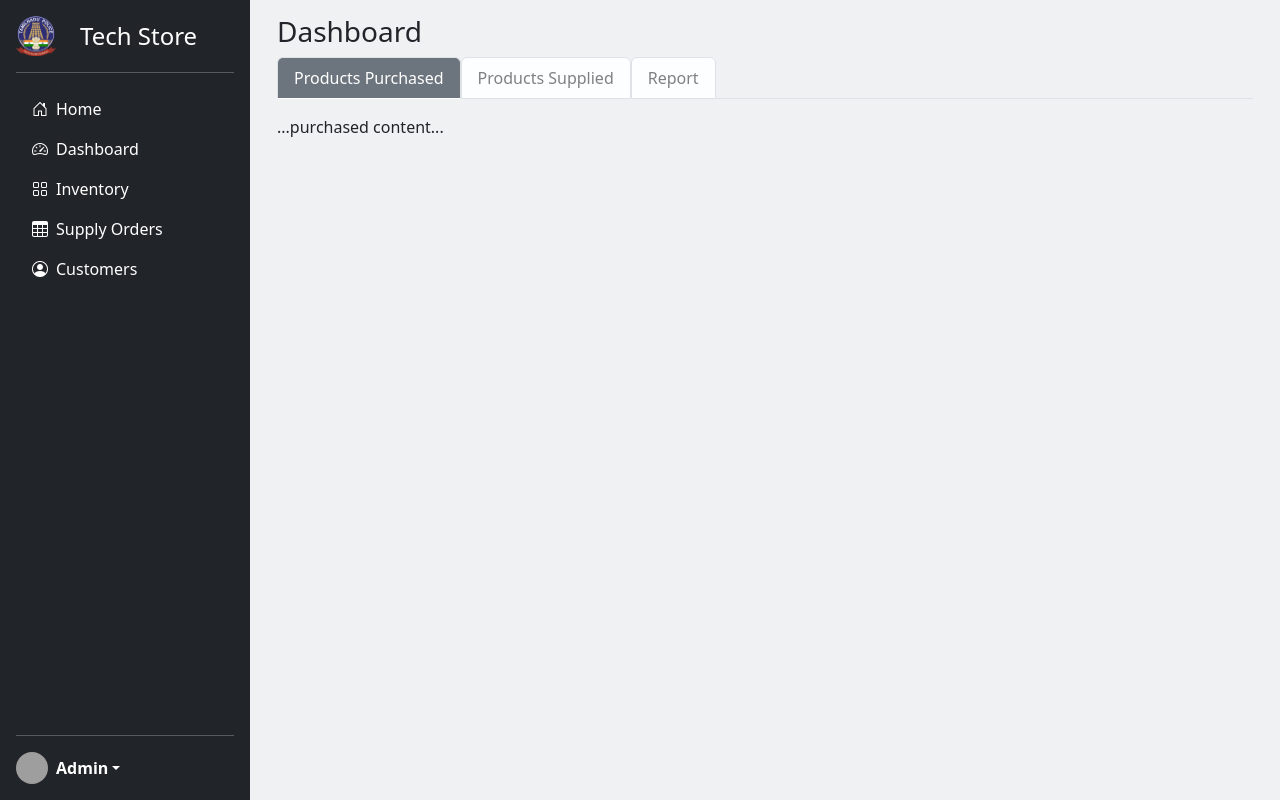
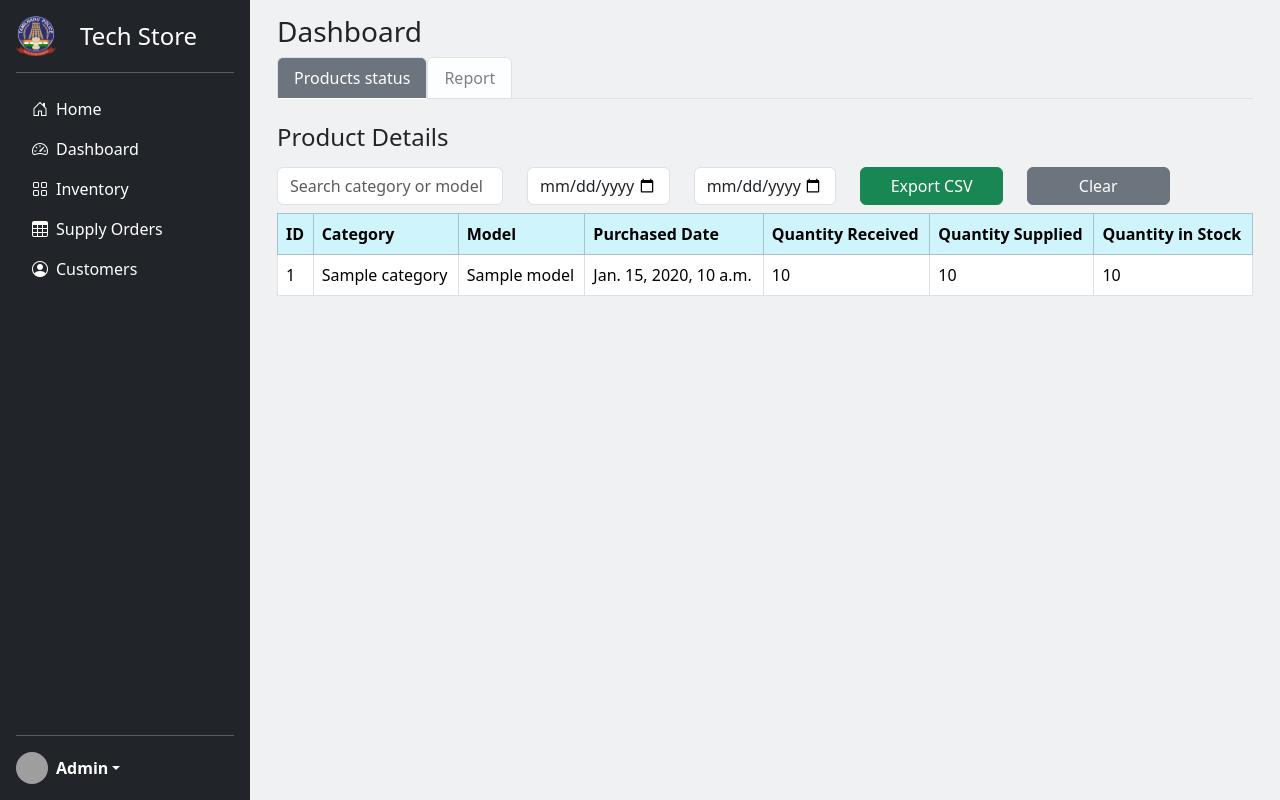
Before and after one commit to rdc-tech49/techstore, a Django app: template storemanagement/techstore/templates/techstore/store_admin_dashboard.html in a window 1280 px wide. Run offline with Django 3.2, Linux system fonts and the light colour scheme; the template is opened without the code that fills it: most values are stand-ins (such as "Sample title", 1, 10 or a date in 2020); grey boxes are pictures that could not be loaded.

Commit message:
added table,filter,export in dashboard

```diff
--- a/storemanagement/techstore/templates/techstore/store_admin_dashboard.html
+++ b/storemanagement/techstore/templates/techstore/store_admin_dashboard.html
@@ -4,19 +4,127 @@
   <h3>Dashboard</h3>
   <ul class="nav nav-tabs">
     <li class="nav-item">
-      <a class="nav-link active" data-bs-toggle="tab" href="#purchased">Products Purchased</a>
+      <a class="nav-link active" data-bs-toggle="tab" href="#product_status">Products status</a>
     </li>
-    <li class="nav-item">
-      <a class="nav-link" data-bs-toggle="tab" href="#supplied">Products Supplied</a>
-    </li>
+
     <li class="nav-item">
       <a class="nav-link" data-bs-toggle="tab" href="#report">Report</a>
     </li>
   </ul>
   <div class="tab-content mt-3">
-    <div class="tab-pane fade show active" id="purchased">...purchased content...</div>
-    <div class="tab-pane fade" id="supplied">...supplied content...</div>
+    <div class="tab-pane fade show active" id="product-status" role="tabpanel">
+      <h4 class="mt-4">Product Details</h4>
+
+  <!-- Filters -->
+  <div class="row mt-3 mb-2">
+    <div class="col-md-3">
+      <input type="text" id="productSearch" class="form-control" placeholder="Search category or model">
+    </div>
+    <div class="col-md-2">
+      <input type="date" id="startDate" class="form-control">
+    </div>
+    <div class="col-md-2">
+      <input type="date" id="endDate" class="form-control">
+    </div>
+    <div class="col-md-2">
+      <button class="btn btn-success w-100" id="exportCSV">Export CSV</button>
+    </div>
+    <div class="col-md-2">
+      <button class="btn btn-secondary w-100" id="clearFilters">Clear</button>
+    </div>
+  </div>
+
+
+  <!-- Table -->
+  <div class="table-responsive" style="max-height: 400px; overflow-y: auto;">
+    <table class="table table-bordered">
+      <thead class="table-info">
+        <tr>
+          <th>ID</th>
+          <th>Category</th>
+          <th>Model</th>
+          <th>Purchased Date</th>
+          <th>Quantity Received</th>
+          <th>Quantity Supplied</th>
+          <th>Quantity in Stock</th>
+        </tr>
+      </thead>
+      <tbody id="productStatusTableBody">
+        {% for item in product_status %}
+        <tr>
+          <td>{{ item.id }}</td>
+          <td>{{ item.category }}</td>
+          <td>{{ item.model }}</td>
+          <td>{{ item.purchased_date }}</td>
+          <td>{{ item.quantity_received }}</td>
+          <td>{{ item.quantity_supplied }}</td>
+          <td>{{ item.quantity_in_stock }}</td>
+        </tr>
+        {% endfor %}
+      </tbody>
+    </table>
+  </div>
+</div>
+
+
     <div class="tab-pane fade" id="report">...report content...</div>
   </div>
+
+  {% comment %} filter for first table  {% endcomment %}
+  <script>
+    function fetchProductStatus() {
+      const search = document.getElementById("productSearch").value;
+      const startDate = document.getElementById("startDate").value;
+      const endDate = document.getElementById("endDate").value;
+
+      fetch(`/dashboard/product-status/filter/?search=${search}&start_date=${startDate}&end_date=${endDate}`)
+        .then(response => response.json())
+        .then(data => {
+          const tbody = document.getElementById("productStatusTableBody");
+          tbody.innerHTML = "";
+
+          if (data.length === 0) {
+            tbody.innerHTML = '<tr><td colspan="7" class="text-center">No records found</td></tr>';
+          } else {
+            data.forEach((item) => {
+              tbody.innerHTML += `
+                <tr>
+                  <td>${item.id}</td>
+                  <td>${item.category}</td>
+                  <td>${item.model}</td>
+                  <td>${item.purchased_date}</td>
+                  <td>${item.quantity_received}</td>
+                  <td>${item.quantity_supplied}</td>
+                  <td>${item.quantity_in_stock}</td>
+                </tr>`;
+            });
+          }
+        });
+    }
+
+    document.getElementById("productSearch").addEventListener("input", fetchProductStatus);
+    document.getElementById("startDate").addEventListener("change", fetchProductStatus);
+    document.getElementById("endDate").addEventListener("change", fetchProductStatus);
+
+    document.getElementById("exportCSV").addEventListener("click", function () {
+      const search = document.getElementById("productSearch").value;
+      const startDate = document.getElementById("startDate").value;
+      const endDate = document.getElementById("endDate").value;
+
+      const url = `/dashboard/product-status/export/?search=${search}&start_date=${startDate}&end_date=${endDate}`;
+      window.location.href = url;
+    });
+    // ✅ Clear Button Function
+    document.getElementById("clearFilters").addEventListener("click", function () {
+      document.getElementById("productSearch").value = "";
+      document.getElementById("startDate").value = "";
+      document.getElementById("endDate").value = "";
+      fetchProductStatus();  // Reload full table
+    });
+
+    // Initial load
+    fetchProductStatus();
+  </script>
+
 </div>
 {% endblock %}
--- a/storemanagement/techstore/urls.py
+++ b/storemanagement/techstore/urls.py
@@ -45,5 +45,9 @@ urlpatterns = [
     # filter for product supplied table
     path('store-admin/orders/ajax-stock-summary/', views.ajax_stock_summary, name='ajax_stock_summary'),
 
+    # for filter and export in dashboard first table
+    path('dashboard/product-status/filter/', views.get_filtered_product_status, name='product_status_filter'),
+    path('dashboard/product-status/export/', views.export_product_status_csv, name='product_status_export'),
+
 
 ]
```
Also changed, not shown: storemanagement/techstore/views.py (+95 -1 lines).
